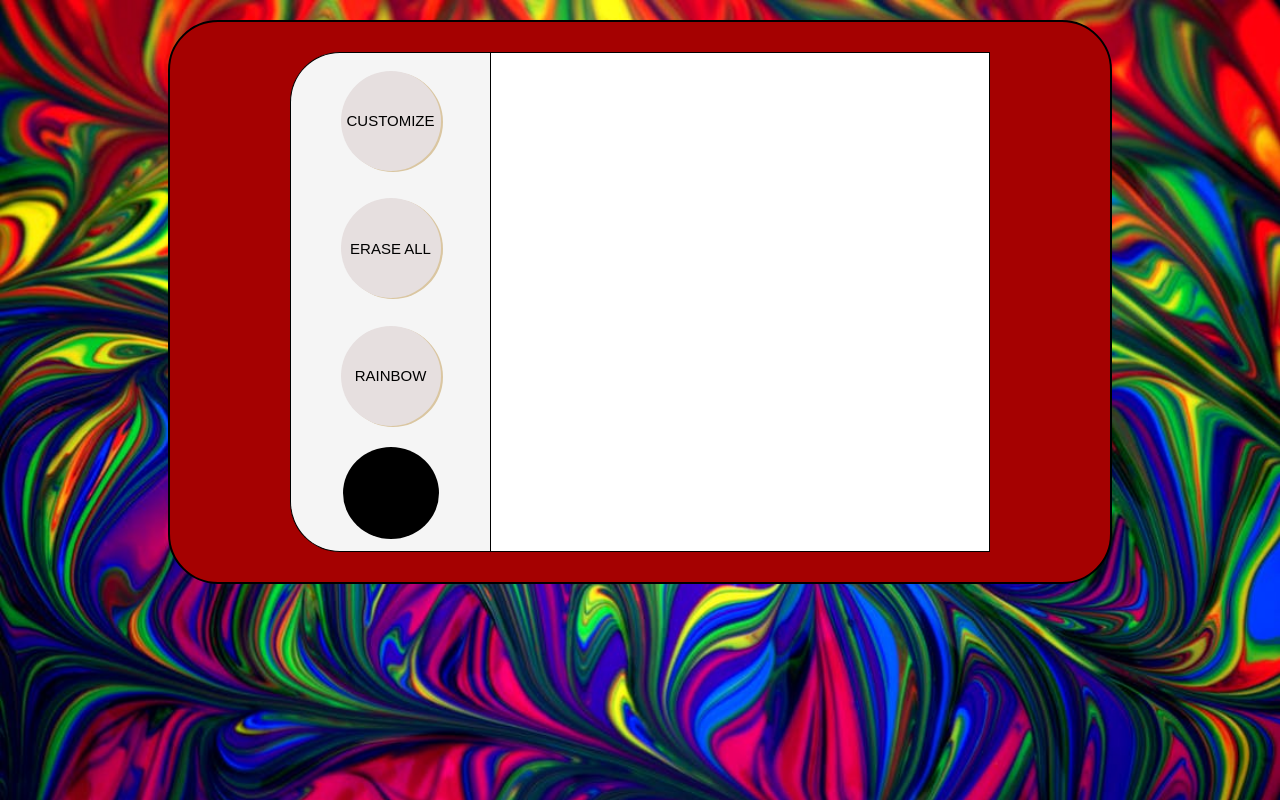
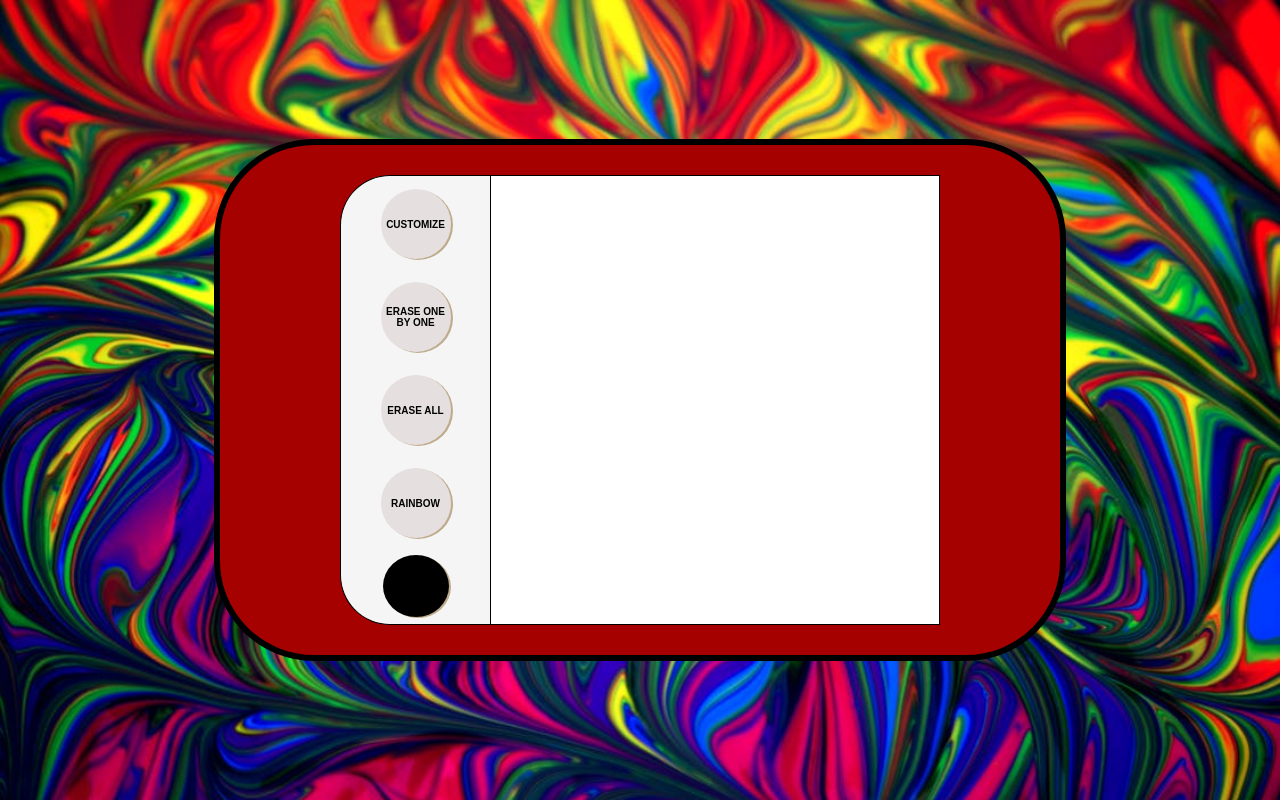
Before and after one commit to AnderGI/Etch-a-Sketch, a plain HTML site: page index.html in a window 1280 px wide. Drawn offline with Linux system fonts and the light colour scheme.

Commit message:
Bug solved. Organize and clean the code?

```diff
--- a/index.html
+++ b/index.html
@@ -9,6 +9,7 @@
     <div class="casket">
         <div id="otherItems">
             <button id="send">CUSTOMIZE</button>
+            <button id="eraseOne">ERASE ONE BY ONE</button>
             <button id="erase">ERASE ALL</button>
             <button id="rainbow">RAINBOW</button>
             <input type="color" name="" id="colorInput">
--- a/script.js
+++ b/script.js
@@ -7,7 +7,7 @@ let button = document.getElementById('send')
 let colorEl = document.getElementById('colorInput')
 let erase= document.getElementById('erase')
 let rainbow = document.getElementById('rainbow')
-
+let eraseOne = document.getElementById('eraseOne')
 
 function defaultGrid(x){
     for (let i= 1; i<=x; i++){
@@ -30,22 +30,30 @@ function defaultGrid(x){
             background-color: white;
             `
         }
-       rainbow.addEventListener('click', function rainbowColor(){
-            const randomR = Math.floor(Math.random()*256)
-            const randomG = Math.floor(Math.random()*256)
-            const randomB = Math.floor(Math.random()*256)
-            subItem.addEventListener('mouseover', function rainbowSet(){
-                subItem.removeEventListener('mouseover', rainbowSet)
-                subItem.style.cssText = `
-                background-color: rgb(${randomR},${randomG}, ${randomB});
+        rainbow.addEventListener('click', ()=>{
+            subItem.addEventListener('click', ()=>{
+                const randomR = Math.floor(Math.random()*256)
+                const randomG = Math.floor(Math.random()*256)
+                const randomB = Math.floor(Math.random()*256)
+                subItem.style.cssText=`
+                background-color: rgb(${randomR},${randomG},${randomB});
+                `
+            })
+        })
+        eraseOne.addEventListener('click', ()=>{
+            subItem.addEventListener('click', ()=>{
+                subItem.style.cssText=`
+                background-color: white;
                 `
             })
         })
 
+        }
+
     }
 
 }
-}
+
 defaultGrid(16)
 
 
--- a/style.css
+++ b/style.css
@@ -13,22 +13,24 @@ body{
     background-image: url('./manyColors.png');
     background-repeat: no-repeat;
     background-size: cover;
+    width: 100vw;
+    height: 100vh;
 
 }
 
 .casket{
-    border: 2px solid black;
+    border: 6px solid black;
     display: flex;
     flex-direction: row;
     padding: 30px 120px;
-    border-radius: 50px;
+    border-radius: 100px;
     background-color: rgb(165, 1, 1);
 }
 
 div#container{
     display: grid;
-    width: 500px;
-    height: 500px;
+    width: 450px;
+    height: 450px;
     border: 1px solid black;
 
 }
@@ -54,31 +56,32 @@ div#container{
     flex-direction: column;
     justify-content:space-evenly;
     align-items: center;
-    width: 200px;
-    height: 500px;
+    width: 150px;
+    height: 450px;
     background-color: whitesmoke;
     border-radius: 50px 0px 0px 50px;
 }
-#send, #erase, #road,#rainbow{
+#send, #erase, #road, #rainbow, #eraseOne{
     text-align: center;
-    width: 100px;
-    height: 100px;
+    width: 70px;
+    height: 70px;
     border: none;
     border-radius: 150px;
     font-family: Arial, Helvetica, sans-serif;
     cursor: pointer;
-    box-shadow: 2px 1px rgb(218, 198, 161);
+    box-shadow: 2px 1px rgb(189, 171, 139);
     background-color: rgb(230, 223, 223);
     margin: 10px 20px;
-    font-size: 15px;
+    font-size: 10px;
+    font-weight: 900;
 }
 
 #colorInput{
     -webkit-appearance: none;
     -moz-appearance: none;
     appearance: none;
-    width: 100px;
-    height: 100px;
+    width: 70px;
+    height: 70px;
     background-color: transparent;
     border: none;
     cursor: pointer;
@@ -87,4 +90,5 @@ div#container{
 #colorInput::-webkit-color-swatch{
     border-radius: 50%;
     border: none;
+    box-shadow: 2px 1px rgb(189, 171, 139);
 }
```
